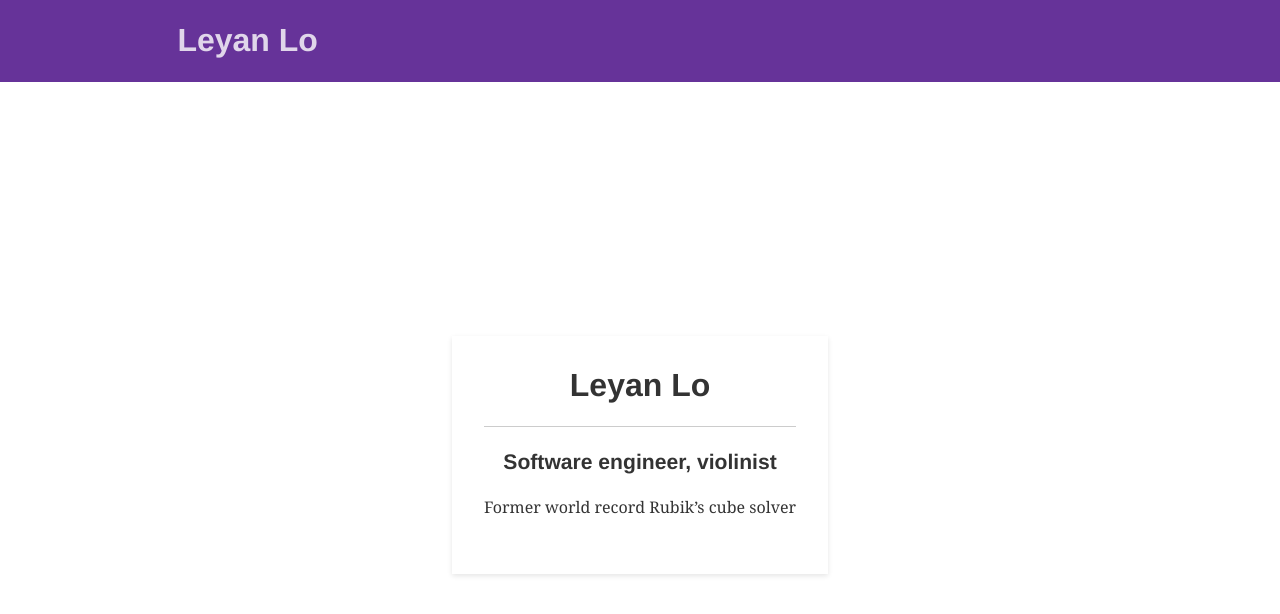
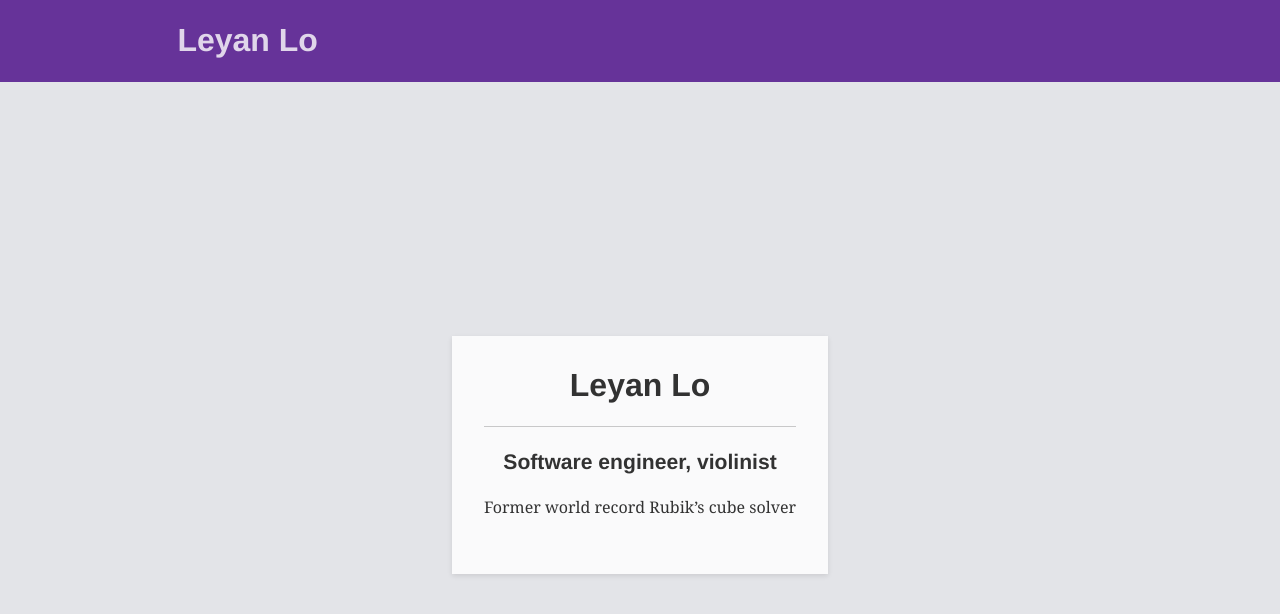
Before and after one commit to leyanlo/leyanlo-site, a Gatsby site in the folder v2/: page / in a window 1280 px wide. Built offline with nearby package versions, Linux system fonts and the light colour scheme; Gatsby itself is replaced by a stand-in of ours; a web font is replaced by a local one; what typography-theme-st-annes would draw is missing.

Commit message:
Set body background

```diff
--- a/v2/src/components/layout.css
+++ b/v2/src/components/layout.css
@@ -1,3 +1,7 @@
+body {
+  background: hsla(225, 10%, 90%);
+}
+
 a {
   color: hsl(315, 100%, 25%);
   text-decoration: none;
```
